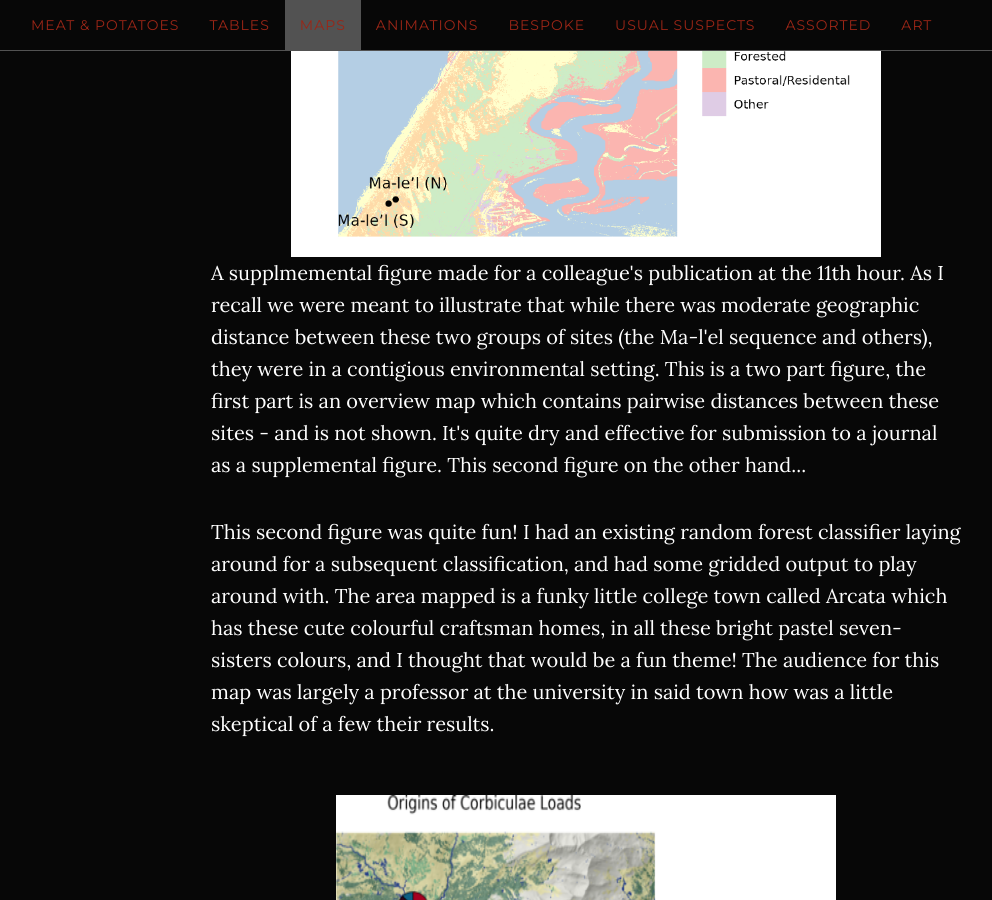
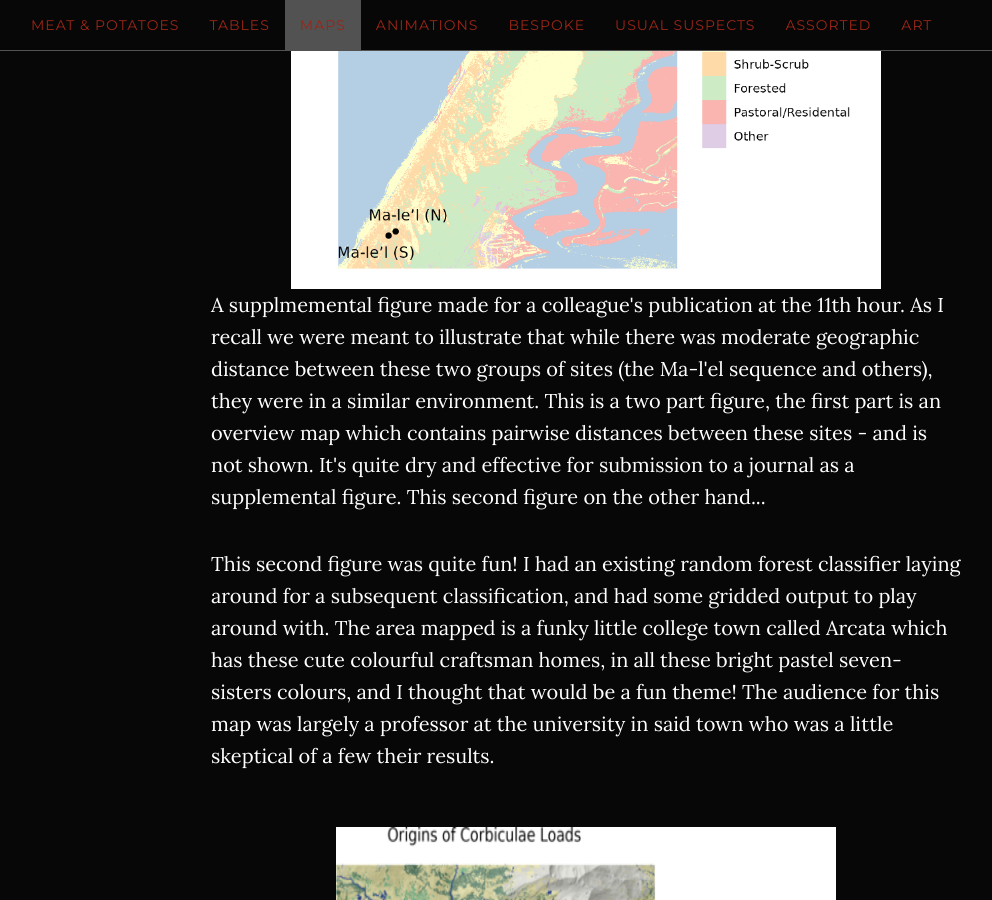
Before and after one commit to sagesteppe/DataVizGallery, a Jekyll site: the page built from index.html, in a window 1280 px wide and 900 px high, scrolled down 12922 px. Shown: the whole window, without its empty margins (54-1046 px from the left). Built offline with Jekyll 4.4.1, drawn with Linux system fonts in a browser that asks for light colours; some of the changed text lies outside the part shown.

```diff
--- a/_includes/art.html
+++ b/_includes/art.html
@@ -7,7 +7,7 @@
                 <p>I also enjoy creating aesthetically pleasing images. I hope to start integrating these more into presentations as custom backgrounds and themes which match the figures. So if a company has branding and wants that on a slide! Here's a cool super nuanced and quite way to do that.</p>
                 <img src="{{site.url}}/figures/phyllotaxy_bg.png" width="500" height="500" alt="Fire forecasts" style="display: block; margin: auto;" />
                 <p>Phyllotaxy are the distinct arrangements that leaves make coming out of a plant. This was on the back of an old business card along with the QR code below. Essentially the above image represents the cells of a plant stem in cross section - which species may be arranged like this I'm not sure! The values are imputed from a simulation.</p>
-                <img src="{{site.url}}/figures/Campaign LN86.png" width="500" height="500" alt="Fire forecasts" style="display: block; margin: auto;" />
+                <img src="{{site.url}}/figures/Campaign LN86.png" width="250" height="250" alt="Fire forecasts" style="display: block; margin: auto;" />
                 <p>Not made using code, but you have to get clicks somehow.</p>
             </div>
         </div>
--- a/_includes/cartography.html
+++ b/_includes/cartography.html
@@ -17,14 +17,14 @@
                 <br>
                 <img src="{{site.url}}/figures/Lanphere-white.png" width="590" height="472"  class="center" style="display: block; margin: auto;" />
                 <p>A supplmemental figure made for a colleague's publication at the 11th hour.
-                As I recall we were meant to illustrate that while there was moderate geographic distance between these two groups of sites (the Ma-l'el sequence and others), they were in a contigious environmental setting.
+                As I recall we were meant to illustrate that while there was moderate geographic distance between these two groups of sites (the Ma-l'el sequence and others), they were in a similar environment.
                 This is a two part figure, the first part is an overview map which contains pairwise distances between these sites - and is not shown.
                 It's quite dry and effective for submission to a journal as a supplemental figure.
                 This second figure on the other hand...</p>
                 <p>This second figure was quite fun!
                 I had an existing random forest classifier laying around for a subsequent classification, and had some gridded output to play around with.
                 The area mapped is a funky little college town called Arcata which has these cute colourful craftsman homes, in all these bright pastel seven-sisters colours, and I thought that would be a fun theme!
-                The audience for this map was largely a professor at the university in said town how was a little skeptical of a few their results. </p>
+                The audience for this map was largely a professor at the university in said town who was a little skeptical of a few their results. </p>
                 <br>
                 <img src="{{site.url}}/figures/SiteMaps.resized-white.png" width="500" height="500"  class="center" style="display: block; margin: auto;" />
                 <p>
--- a/_includes/meatpotatoes.html
+++ b/_includes/meatpotatoes.html
@@ -23,7 +23,7 @@
 
 
                 <img src="{{site.url}}/figures/spp_per_ESD.png" width="500" height="500"  class="center"  style="display: block; margin: auto;" />
-                <p>The barchart, crisp, clean, and concise. </p>
+                <p>The barchart, crisp, clean, and concise. I don't stand by how complex what I pulled off here was - but it's difficult to not want to show off the composition. </p>
 
                 <img src="{{site.url}}/figures/waffles.png" width="419" height="600"  class="center" alt="waffles" style="display: block; margin: auto;" />
                 <p>The Bureau of Land Management (BLM) is one of the largest land management agencies in the world.
```
Also changed, not shown: _includes/about.html (+2 -5 lines).
